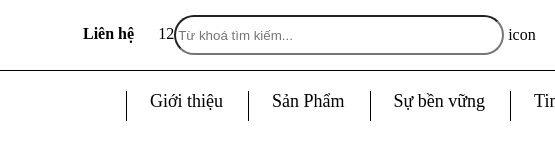
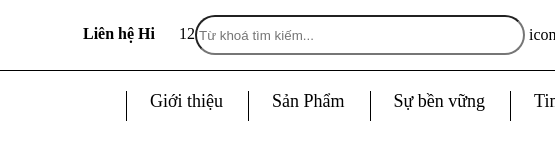
Before and after one commit to hadeptrai1409/tes-git, a plain HTML site: page index.html in a window 1280 px wide. Shown: the top 160 px of the page, 725-1280 px from the left. Drawn offline with Linux system fonts and the light colour scheme.

Commit message:
sua menu

```diff
--- a/index.html
+++ b/index.html
@@ -11,7 +11,7 @@
   <section class="header">
     <div class="header-top">
       <div class="header-top-contact">
-        <strong class="contact-top">Liên hệ</strong>
+        <strong class="contact-top">Liên hệ Hi</strong>
         <span class="languages">1</span>
         <span class="languages">2</span>
         <form action="" class="header-form">
```
